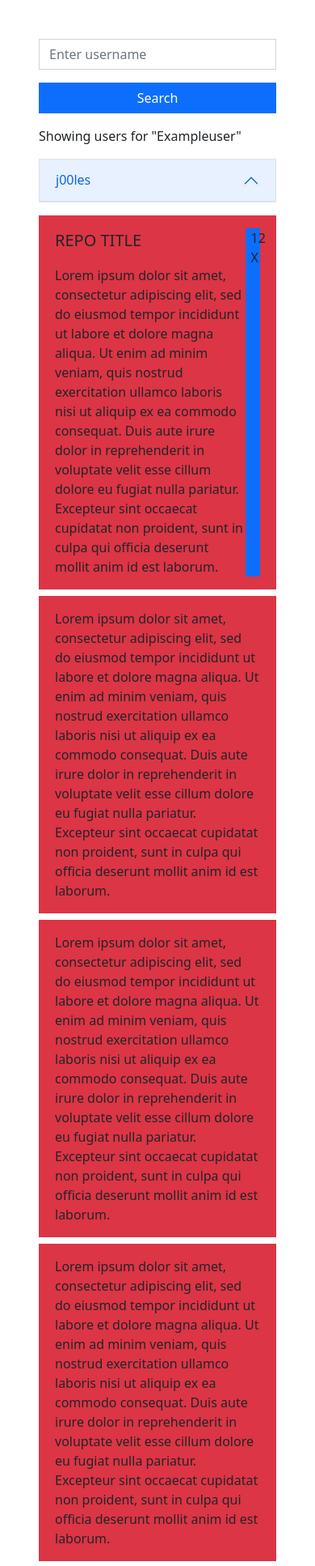
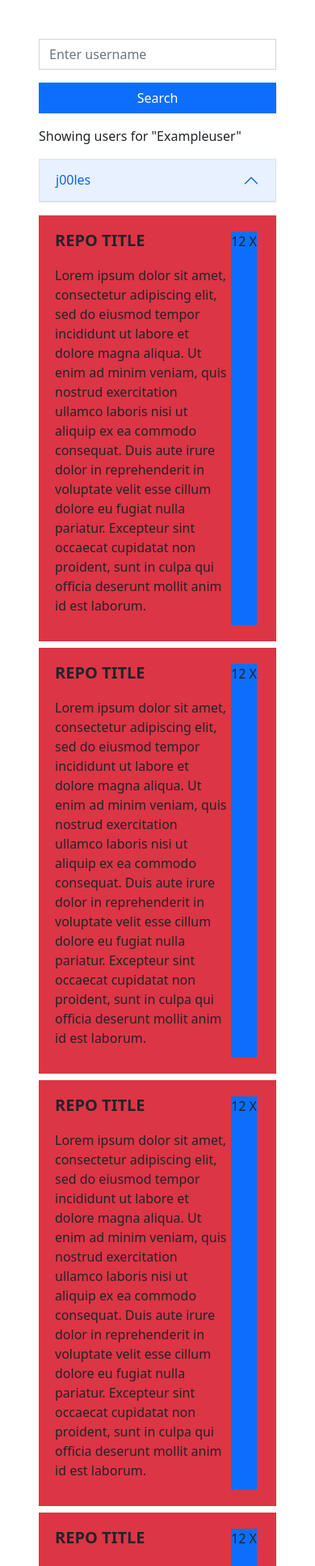
Before and after one commit to gioiaswndr/GitHub-repositories-explorer-React, a Next.js app in the folder github-repositories-explorer/: page / in a window 390 px wide. Shown: the top 1934 px of the page at 81% size. Built offline with nearby package versions, Linux system fonts and the light colour scheme.

Commit message:
fixing text responsive issue

```diff
--- a/github-repositories-explorer/pages/index.js
+++ b/github-repositories-explorer/pages/index.js
@@ -33,7 +33,8 @@ export default function Home() {
           <Accordion.Body className='bg-danger my-2'>
             <div className='d-flex justify-content-around'>
               <div>
-                <p className='fs-5'>REPO TITLE</p>
+                <p className='fs-5 fw-bold'>REPO TITLE</p>
+                <p className='text-start'>
                   Lorem ipsum dolor sit amet, consectetur adipiscing elit, sed do
                   eiusmod tempor incididunt ut labore et dolore magna aliqua. Ut enim ad
                   minim veniam, quis nostrud exercitation ullamco laboris nisi ut
@@ -41,15 +42,18 @@ export default function Home() {
                   reprehenderit in voluptate velit esse cillum dolore eu fugiat nulla
                   pariatur. Excepteur sint occaecat cupidatat non proident, sunt in
                   culpa qui officia deserunt mollit anim id est laborum.
+                </p>
               </div>
-              <div className='bg-primary w-50 text-center'>
-                <p className='m-auto w-25'>
-                  12 X
-                </p>
+              <div className='bg-primary w-25 m-1'>
+                <p className='text-nowrap text-center'>12 X</p>
               </div>
             </div>
           </Accordion.Body>
           <Accordion.Body className='bg-danger my-2'>
+            <div className='d-flex justify-content-around'>
+              <div>
+                <p className='fs-5 fw-bold'>REPO TITLE</p>
+                <p className='text-start'>
                   Lorem ipsum dolor sit amet, consectetur adipiscing elit, sed do
                   eiusmod tempor incididunt ut labore et dolore magna aliqua. Ut enim ad
                   minim veniam, quis nostrud exercitation ullamco laboris nisi ut
@@ -57,8 +61,18 @@ export default function Home() {
                   reprehenderit in voluptate velit esse cillum dolore eu fugiat nulla
                   pariatur. Excepteur sint occaecat cupidatat non proident, sunt in
                   culpa qui officia deserunt mollit anim id est laborum.
+                </p>
+              </div>
+              <div className='bg-primary w-25 m-1'>
+                <p className='text-nowrap text-center'>12 X</p>
+              </div>
+            </div>
           </Accordion.Body>
           <Accordion.Body className='bg-danger my-2'>
+            <div className='d-flex justify-content-around'>
+              <div>
+                <p className='fs-5 fw-bold'>REPO TITLE</p>
+                <p className='text-start'>
                   Lorem ipsum dolor sit amet, consectetur adipiscing elit, sed do
                   eiusmod tempor incididunt ut labore et dolore magna aliqua. Ut enim ad
                   minim veniam, quis nostrud exercitation ullamco laboris nisi ut
@@ -66,8 +80,18 @@ export default function Home() {
                   reprehenderit in voluptate velit esse cillum dolore eu fugiat nulla
                   pariatur. Excepteur sint occaecat cupidatat non proident, sunt in
                   culpa qui officia deserunt mollit anim id est laborum.
+                </p>
+              </div>
+              <div className='bg-primary w-25 m-1'>
+                <p className='text-nowrap text-center'>12 X</p>
+              </div>
+            </div>
           </Accordion.Body>
           <Accordion.Body className='bg-danger my-2'>
+            <div className='d-flex justify-content-around'>
+              <div>
+                <p className='fs-5 fw-bold'>REPO TITLE</p>
+                <p className='text-start'>
                   Lorem ipsum dolor sit amet, consectetur adipiscing elit, sed do
                   eiusmod tempor incididunt ut labore et dolore magna aliqua. Ut enim ad
                   minim veniam, quis nostrud exercitation ullamco laboris nisi ut
@@ -75,6 +99,12 @@ export default function Home() {
                   reprehenderit in voluptate velit esse cillum dolore eu fugiat nulla
                   pariatur. Excepteur sint occaecat cupidatat non proident, sunt in
                   culpa qui officia deserunt mollit anim id est laborum.
+                </p>
+              </div>
+              <div className='bg-primary w-25 m-1'>
+                <p className='text-nowrap text-center'>12 X</p>
+              </div>
+            </div>
           </Accordion.Body>
         </Accordion.Item>
         <Accordion.Item eventKey="1" className='border-0'>
```
Lines whose indentation alone changed are shown as unchanged.
